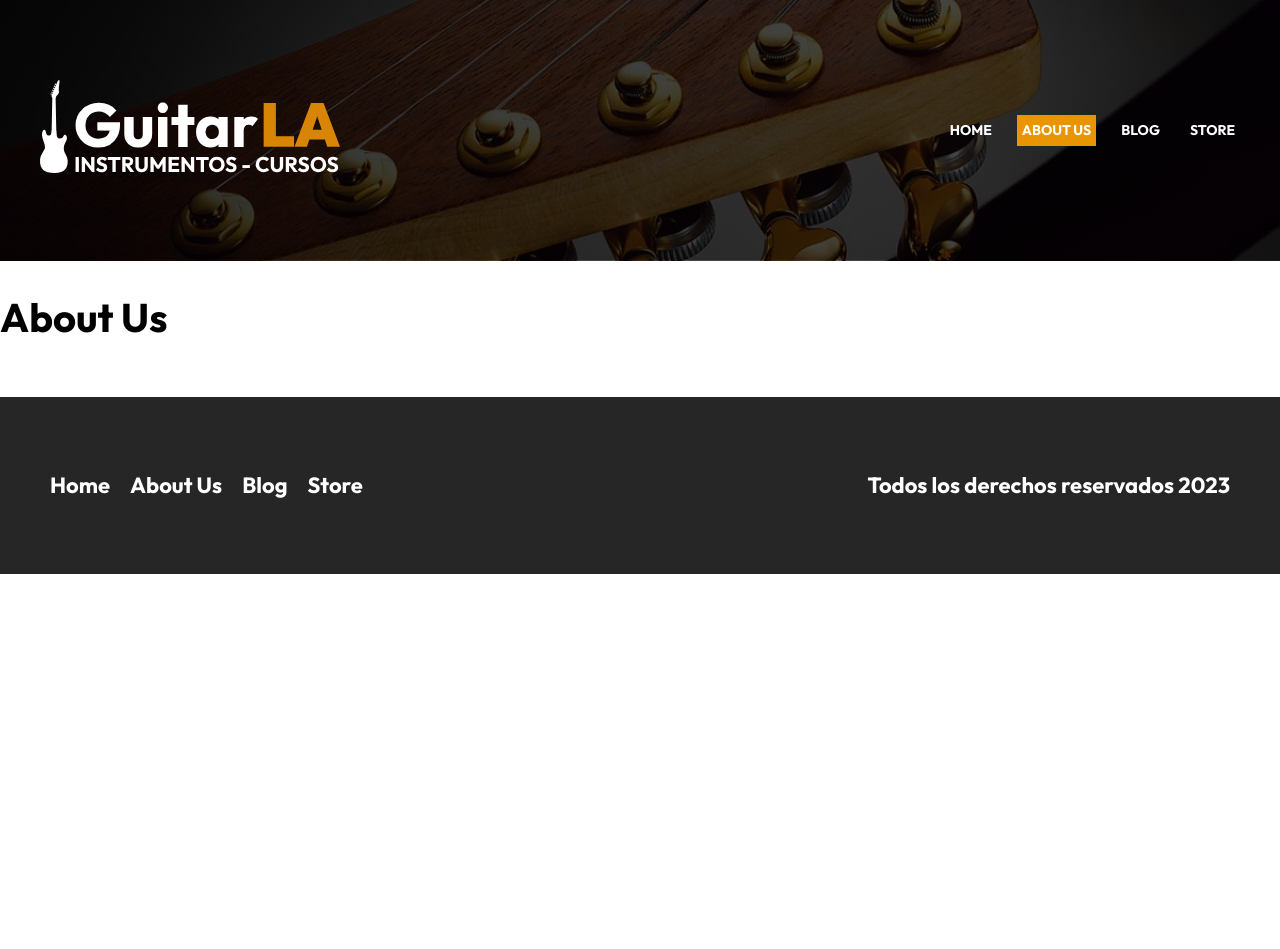
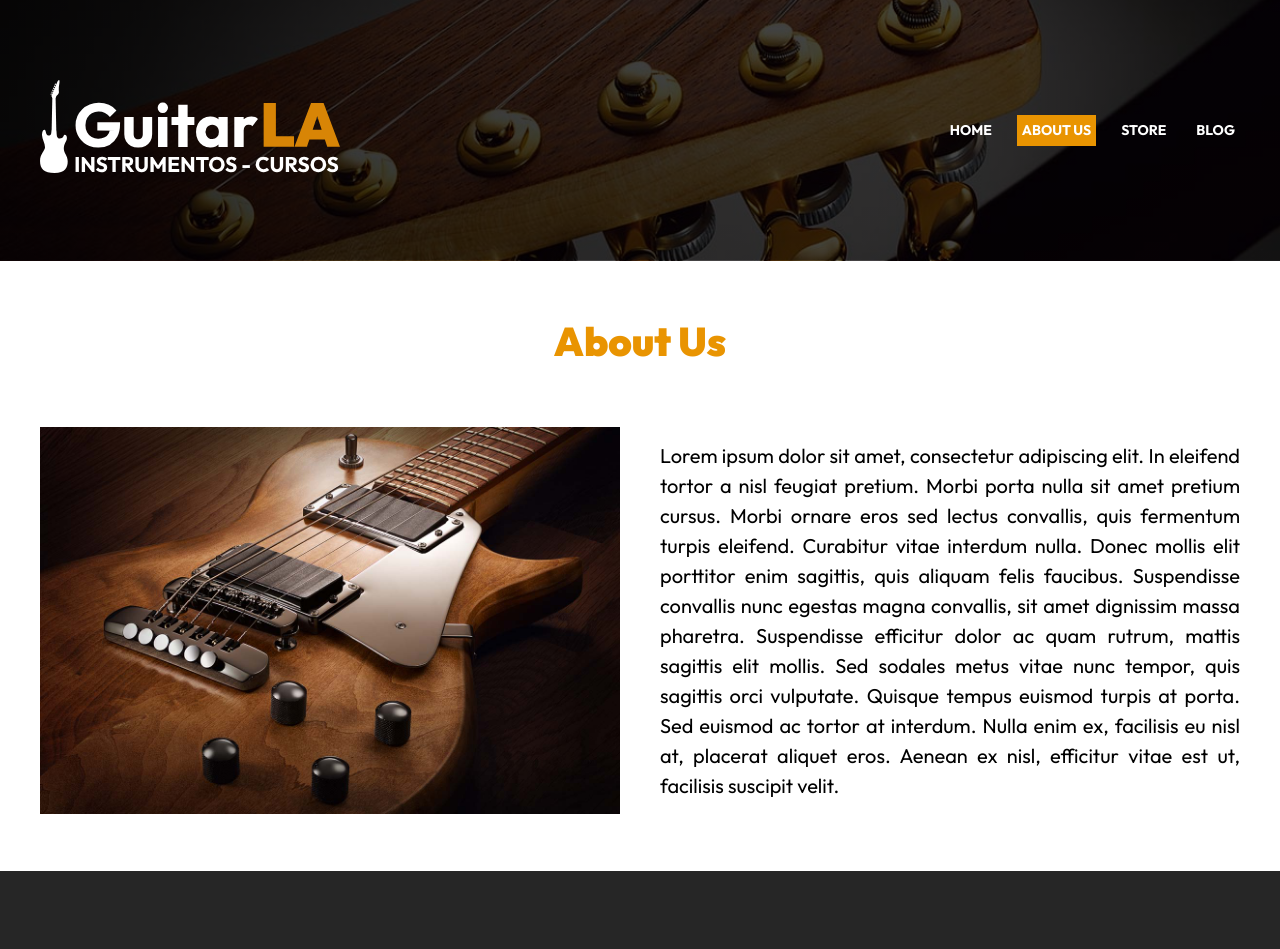
Before and after one commit to OrlayMolina/GuitarLA-NextJS, a Next.js app in the folder GuitarLA/guitarla-next/: page /about in a window 1280 px wide. Shown: the top 949 px of the page. Before the commit the page ends 800 px from the top, so only its background shows below. Built offline with nearby package versions, Linux system fonts and the light colour scheme.

Commit message:
Se crea la página de /about.

```diff
--- a/GuitarLA/guitarla-next/components/footer.js
+++ b/GuitarLA/guitarla-next/components/footer.js
@@ -9,8 +9,8 @@ export default function Footer() {
 
                     <Link href='/'>Home</Link>
                     <Link href='/about'>About Us</Link>
+                    <Link href='/store'>Store</Link>
                     <Link href='/blog'>Blog</Link>
-                    <Link href='/store'>Store</Link>
 
                 </nav>
 
--- a/GuitarLA/guitarla-next/components/header.js
+++ b/GuitarLA/guitarla-next/components/header.js
@@ -18,8 +18,8 @@ export default function Header() {
 
                     <Link className={router.pathname  === '/' ? styles.active : ''} href='/'>Home</Link>
                     <Link className={router.pathname  === '/about' ? styles.active : ''} href='/about'>About Us</Link>
+                    <Link className={router.pathname  === '/store' ? styles.active : ''} href='/store'>Store</Link>
                     <Link className={router.pathname  === '/blog' ? styles.active : ''} href='/blog'>Blog</Link>
-                    <Link className={router.pathname  === '/store' ? styles.active : ''} href='/store'>Store</Link>
 
                 </nav>
             </div>
--- a/GuitarLA/guitarla-next/next.config.js
+++ b/GuitarLA/guitarla-next/next.config.js
@@ -1,3 +1,6 @@
 module.exports = {
   reactStrictMode: true,
+  images: {
+    formats: [ 'image/avif', 'image/webp']
+  }
 }
--- a/GuitarLA/guitarla-next/pages/about.js
+++ b/GuitarLA/guitarla-next/pages/about.js
@@ -1,5 +1,6 @@
-import Link from 'next/link';
+import Image from 'next/image';
 import Layout from '../components/layout';
+import styles from '../styles/about.module.css';
 
 export default function Nosotros() {
   return (
@@ -7,7 +8,21 @@ export default function Nosotros() {
         title={'About Us'}
         description={'About Us, GuitarLA, instrument store'}
     >
-        <h1>About Us</h1>
+        <main className='contenedor'>
+          <h2 className='heading'>About Us</h2>
+
+          <div className={styles.contenido}>
+
+            <Image src={"/img/nosotros.jpg"} width={1000} height={800} alt='Image about us'/>
+
+            <div>
+
+              <p>
+              Lorem ipsum dolor sit amet, consectetur adipiscing elit. In eleifend tortor a nisl feugiat pretium. Morbi porta nulla sit amet pretium cursus. Morbi ornare eros sed lectus convallis, quis fermentum turpis eleifend. Curabitur vitae interdum nulla. Donec mollis elit porttitor enim sagittis, quis aliquam felis faucibus. Suspendisse convallis nunc egestas magna convallis, sit amet dignissim massa pharetra. Suspendisse efficitur dolor ac quam rutrum, mattis sagittis elit mollis. Sed sodales metus vitae nunc tempor, quis sagittis orci vulputate. Quisque tempus euismod turpis at porta. Sed euismod ac tortor at interdum. Nulla enim ex, facilisis eu nisl at, placerat aliquet eros. Aenean ex nisl, efficitur vitae est ut, facilisis suscipit velit.
+              </p>
+            </div>
+          </div>
+        </main>
     </Layout>
   )
 }
--- /dev/null
+++ b/GuitarLA/guitarla-next/styles/about.module.css
@@ -0,0 +1,12 @@
+.contenido {
+    display: grid;
+    gap: 4rem;
+    text-align: justify;
+}
+
+@media (min-width: 768px) {
+    .contenido {
+        grid-template-columns: repeat(2, 1fr);
+        align-items: center;
+    }
+}
```
